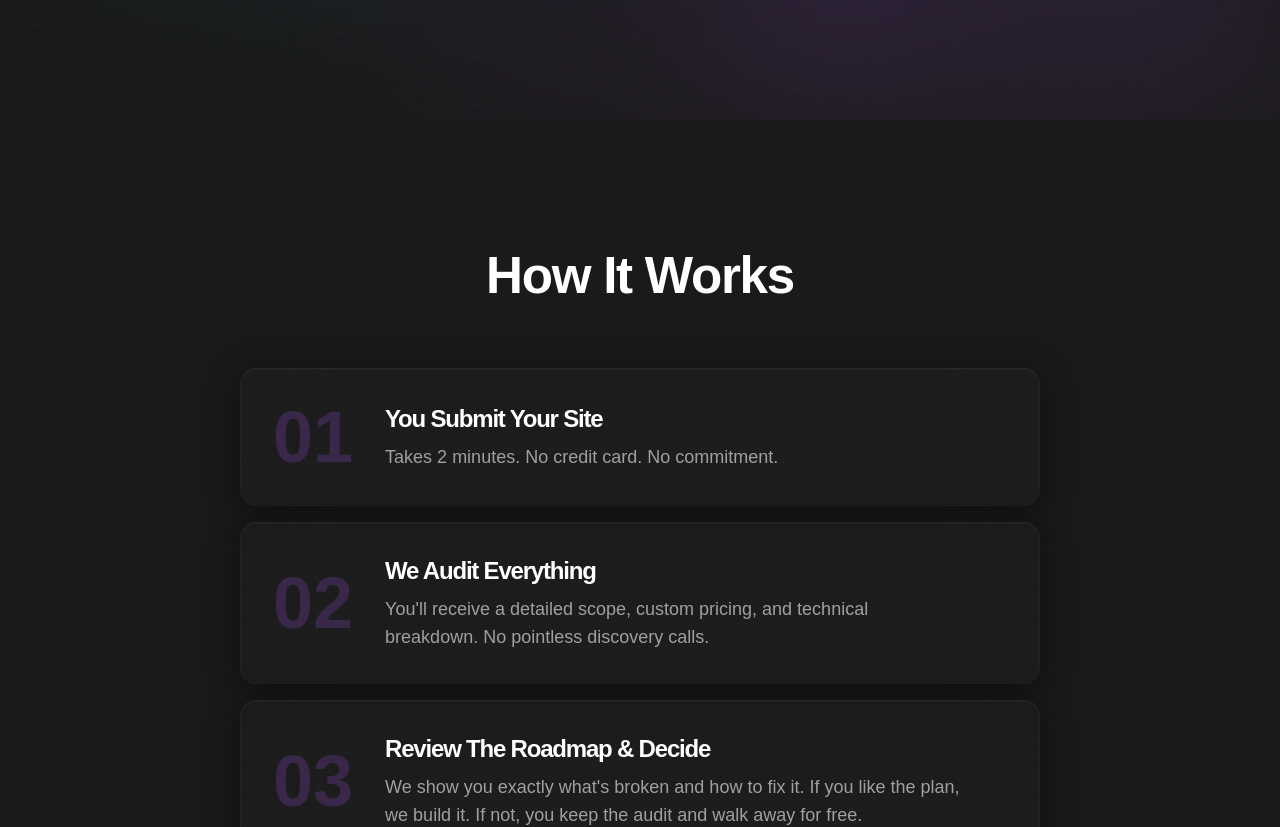
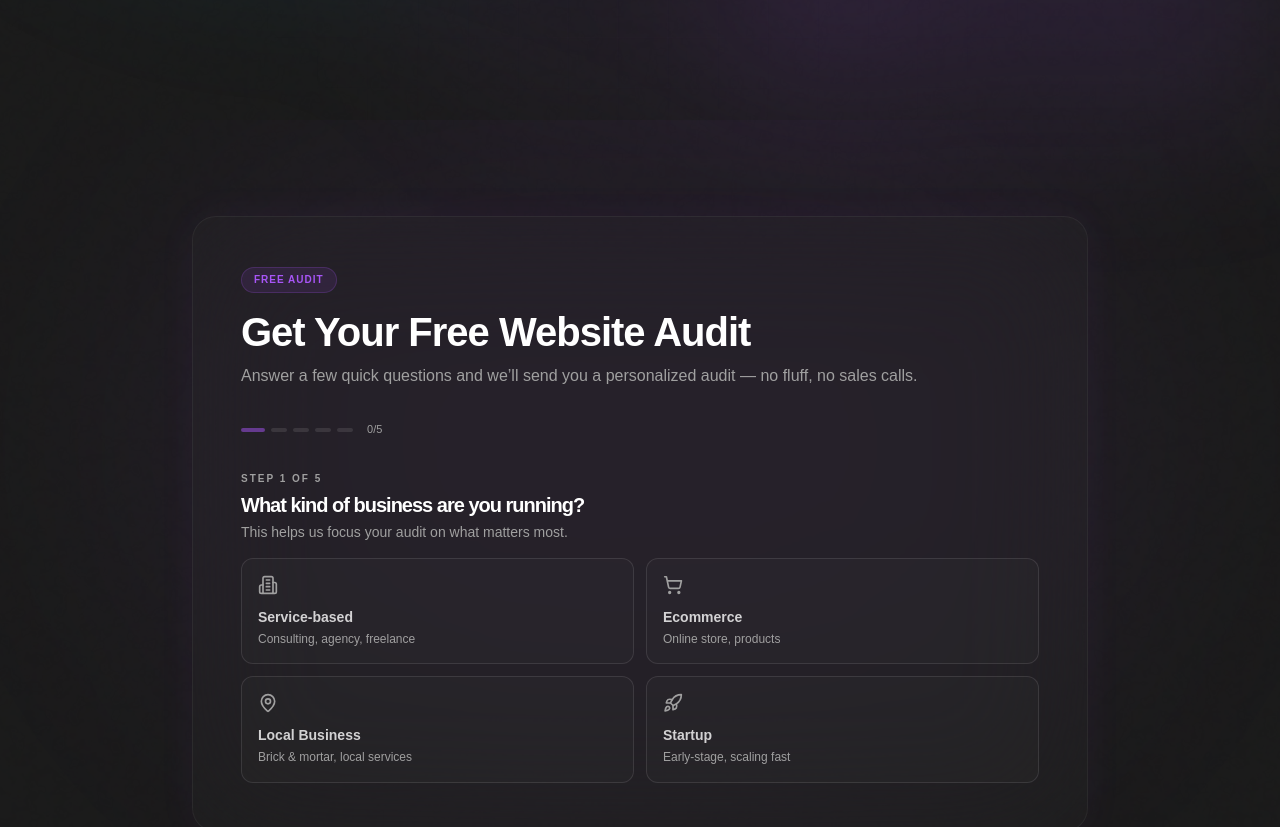
Before and after one commit to Agoad1/spengowebsite, a Next.js app: page / in a window 1280 px wide. Shown: the part 680-1507 px from the top of the page. Built offline with nearby package versions, Linux system fonts and the light colour scheme; no server answers; the database is empty.

Commit message:
feat[#82]: integrate WebsiteAuditForm onto homepage

```diff
--- a/app/page.tsx
+++ b/app/page.tsx
@@ -2,6 +2,7 @@
 
 import Navbar from '@/components/Navbar';
 import Hero from '@/components/Hero';
+import WebsiteAuditForm from '@/components/WebsiteAuditForm';
 import Footer from '@/components/Footer';
 import CursorGlow from '@/components/CursorGlow';
 import Contact from '@/components/Contact';
@@ -27,6 +28,14 @@ export default function Home() {
             <SidebarNav />
             <Navbar />
             <Hero />
+
+            <section id="start" className="relative z-20 py-24 px-6 overflow-hidden">
+                <div className="absolute inset-0 bg-primary/5 blur-[120px] rounded-full -z-10 w-[80%] h-[80%] mx-auto" />
+                <div className="max-w-4xl mx-auto bg-white/[0.02] border border-white/5 backdrop-blur-3xl rounded-3xl p-8 md:p-12 shadow-[0_0_40px_rgba(168,85,247,0.05)] relative">
+                    <WebsiteAuditForm />
+                </div>
+            </section>
+
             <Pricing />
             <FirstImpression />
             <BookingSection />
```
Also changed, not shown: 1 other file (tests, documents, lock files or other folders).
